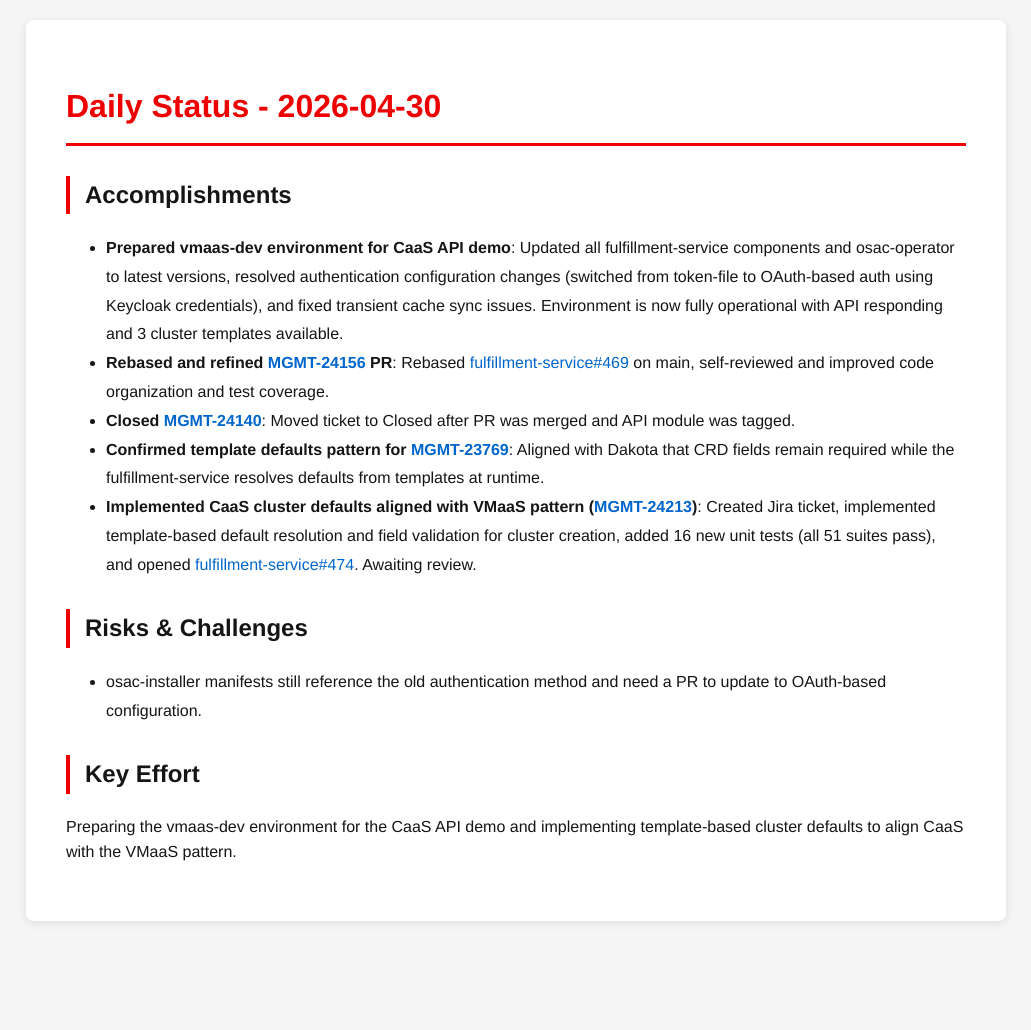
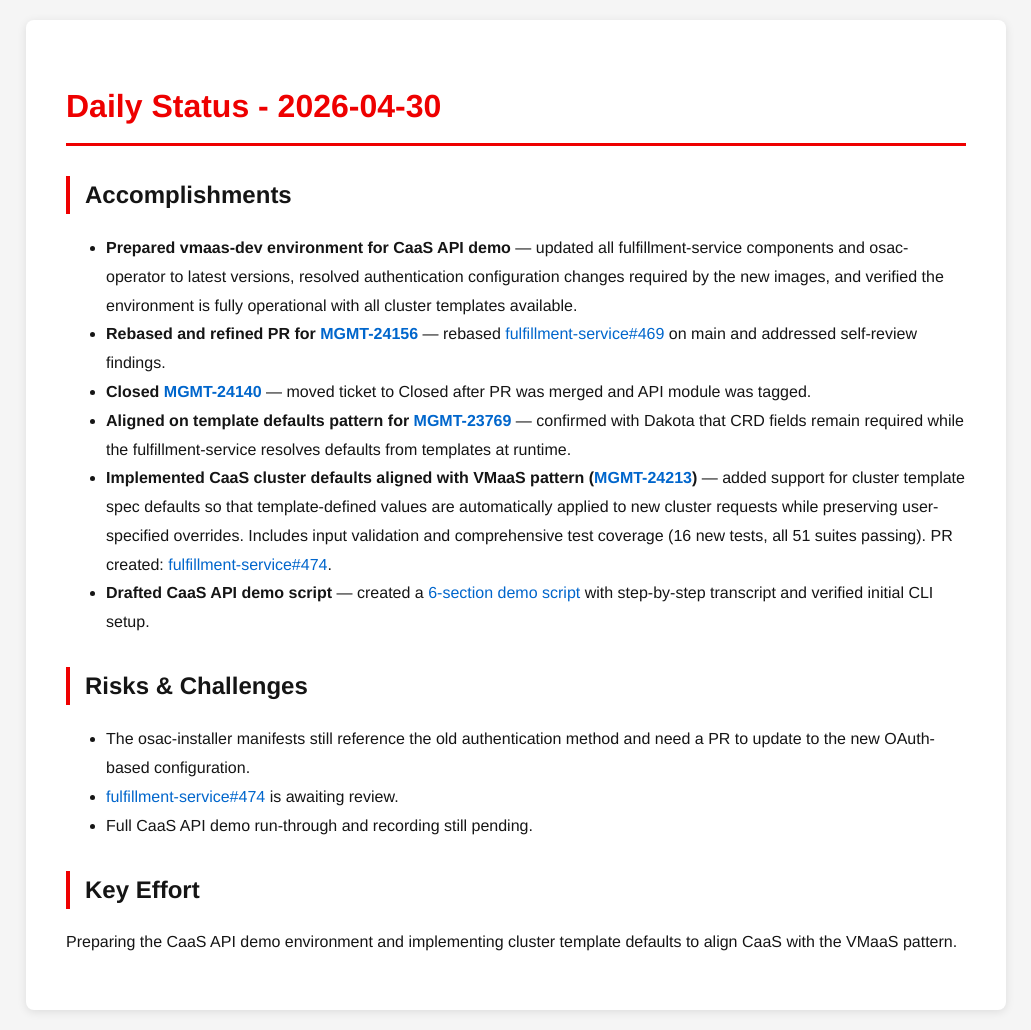
Before and after one commit to tzvatot/daily-status, a Jekyll site: the page built from 2026-04-30.md, in a window 1280 px wide. Shown: the whole page, without its empty margins (124-1155 px from the left). Built offline with Jekyll 4.4.1, drawn with Linux system fonts in a browser that asks for light colours; before the commit the page ends 941 px from its top, so only the background shows below that.

Commit message:
Daily status update - 2026-04-30

```diff
--- a/2026-04-30.md
+++ b/2026-04-30.md
@@ -7,14 +7,17 @@
 # Daily Status - 2026-04-30
 
 ## Accomplishments
-- **Prepared vmaas-dev environment for CaaS API demo**: Updated all fulfillment-service components and osac-operator to latest versions, resolved authentication configuration changes (switched from token-file to OAuth-based auth using Keycloak credentials), and fixed transient cache sync issues. Environment is now fully operational with API responding and 3 cluster templates available.
-- **Rebased and refined [MGMT-24156](https://issues.redhat.com/browse/MGMT-24156) PR**: Rebased [fulfillment-service#469](https://github.com/osac-project/fulfillment-service/pull/469) on main, self-reviewed and improved code organization and test coverage.
-- **Closed [MGMT-24140](https://issues.redhat.com/browse/MGMT-24140)**: Moved ticket to Closed after PR was merged and API module was tagged.
-- **Confirmed template defaults pattern for [MGMT-23769](https://issues.redhat.com/browse/MGMT-23769)**: Aligned with Dakota that CRD fields remain required while the fulfillment-service resolves defaults from templates at runtime.
-- **Implemented CaaS cluster defaults aligned with VMaaS pattern ([MGMT-24213](https://issues.redhat.com/browse/MGMT-24213))**: Created Jira ticket, implemented template-based default resolution and field validation for cluster creation, added 16 new unit tests (all 51 suites pass), and opened [fulfillment-service#474](https://github.com/osac-project/fulfillment-service/pull/474). Awaiting review.
+- **Prepared vmaas-dev environment for CaaS API demo** — updated all fulfillment-service components and osac-operator to latest versions, resolved authentication configuration changes required by the new images, and verified the environment is fully operational with all cluster templates available.
+- **Rebased and refined PR for [MGMT-24156](https://issues.redhat.com/browse/MGMT-24156)** — rebased [fulfillment-service#469](https://github.com/osac-project/fulfillment-service/pull/469) on main and addressed self-review findings.
+- **Closed [MGMT-24140](https://issues.redhat.com/browse/MGMT-24140)** — moved ticket to Closed after PR was merged and API module was tagged.
+- **Aligned on template defaults pattern for [MGMT-23769](https://issues.redhat.com/browse/MGMT-23769)** — confirmed with Dakota that CRD fields remain required while the fulfillment-service resolves defaults from templates at runtime.
+- **Implemented CaaS cluster defaults aligned with VMaaS pattern ([MGMT-24213](https://issues.redhat.com/browse/MGMT-24213))** — added support for cluster template spec defaults so that template-defined values are automatically applied to new cluster requests while preserving user-specified overrides. Includes input validation and comprehensive test coverage (16 new tests, all 51 suites passing). PR created: [fulfillment-service#474](https://github.com/osac-project/fulfillment-service/pull/474).
+- **Drafted CaaS API demo script** — created a [6-section demo script](caas-api-demo-script.md) with step-by-step transcript and verified initial CLI setup.
 
 ## Risks & Challenges
-- osac-installer manifests still reference the old authentication method and need a PR to update to OAuth-based configuration.
+- The osac-installer manifests still reference the old authentication method and need a PR to update to the new OAuth-based configuration.
+- [fulfillment-service#474](https://github.com/osac-project/fulfillment-service/pull/474) is awaiting review.
+- Full CaaS API demo run-through and recording still pending.
 
 ## Key Effort
-Preparing the vmaas-dev environment for the CaaS API demo and implementing template-based cluster defaults to align CaaS with the VMaaS pattern.
+Preparing the CaaS API demo environment and implementing cluster template defaults to align CaaS with the VMaaS pattern.
```
